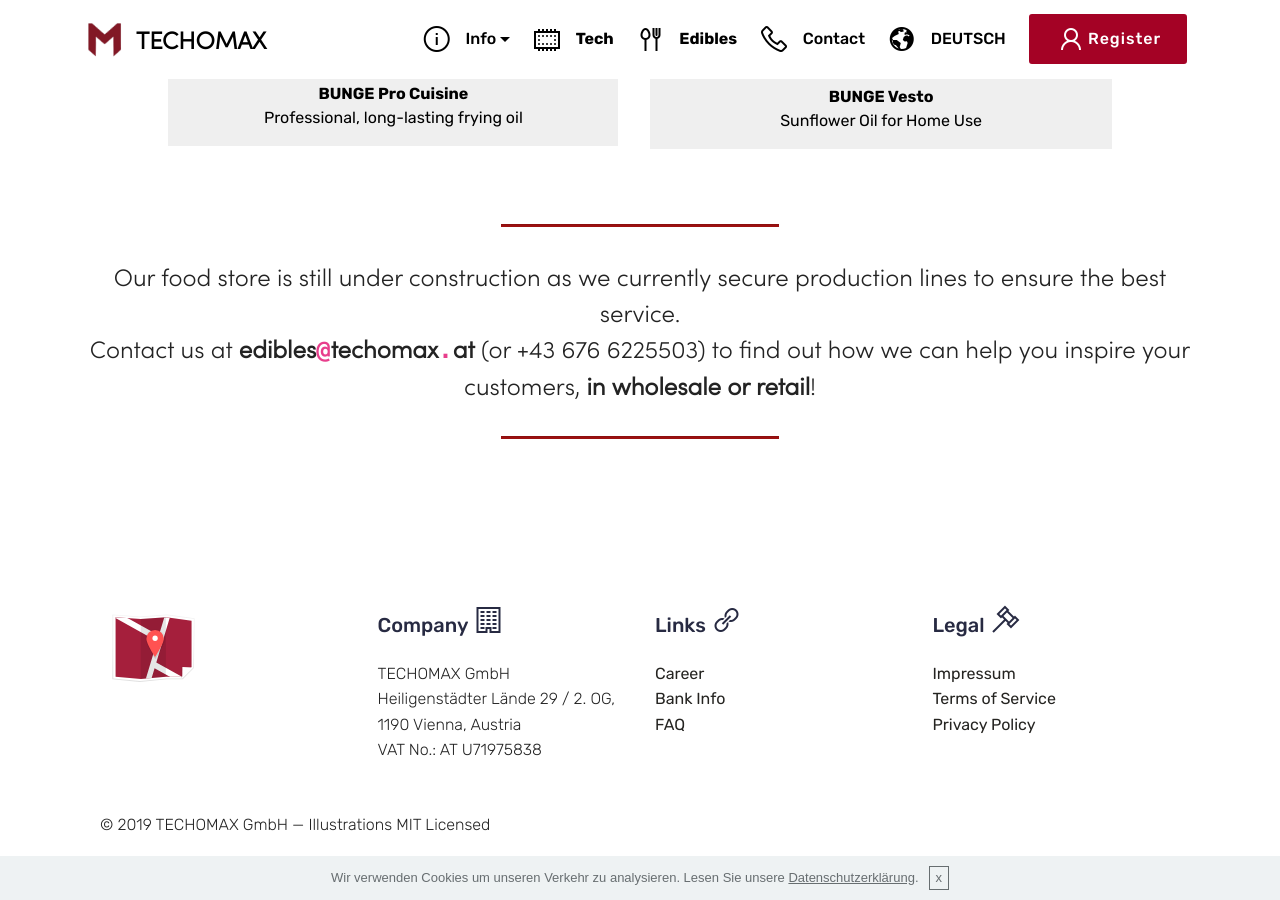
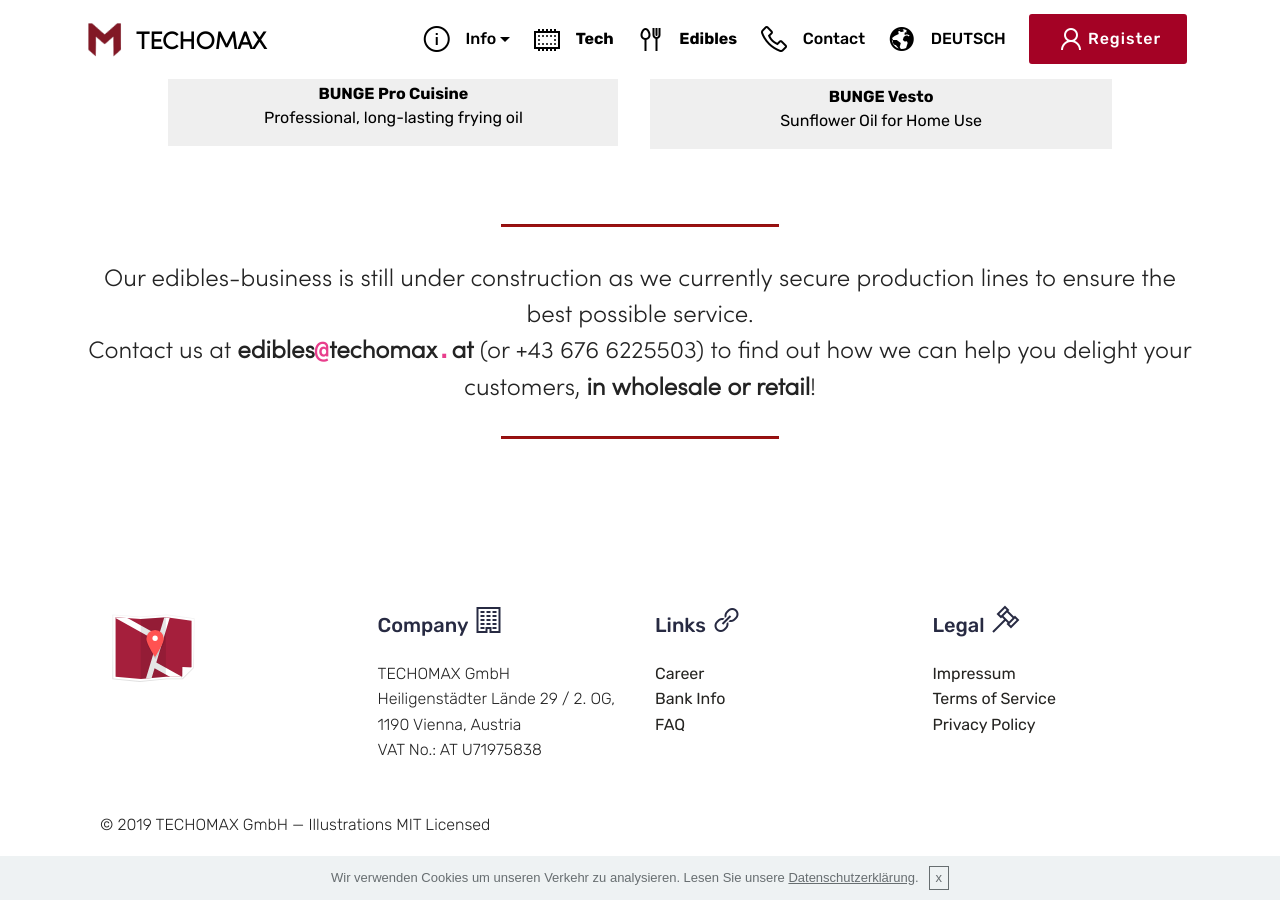
Before and after one commit to techomax/techomax.github.io, a Jekyll site: the page built from en/edibles.html, in a window 1280 px wide and 900 px high, scrolled down 2345 px. Built offline with Jekyll 4.4.1, drawn with Linux system fonts in a browser that asks for light colours; some web fonts are replaced; a script that is not in the unit is left out; some of the changed text lies outside the part shown.

Commit message:
langauge fixes

```diff
--- a/_includes/pages/edibles.html
+++ b/_includes/pages/edibles.html
@@ -210,7 +210,7 @@
             <hr class="line" style="width: 25%;">
             <div class="section-text align-center mbr-fonts-style display-5">
               {% if page.lang == 'en' %}
-                    Our food store is still under construction as we currently secure production lines to ensure the best service.<div>Contact us at <strong>edibles<code>@</code>techomax<code>.</code>at</strong> (or +43 676 6225503)&nbsp;to find out how we can help you inspire your customers,<strong>&nbsp;in wholesale or retail</strong>!
+                    Our edibles-business is still under construction as we currently secure production lines to ensure the best possible service.<div>Contact us at <strong>edibles<code>@</code>techomax<code>.</code>at</strong> (or +43 676 6225503)&nbsp;to find out how we can help you delight your customers,<strong>&nbsp;in wholesale or retail</strong>!
                     {% else %}
                     Unser Esswaren-Geschäft ist noch in Arbeit, da wir momentan Produktionslinien sichern, um den besten Service zu gewährleisten.<div>Kontaktieren Sie uns unter <strong>edibles<code>@</code>techomax<code>.</code>at</strong> (oder +43 676 6225503)&nbsp;um zu erfahren, wie wir Ihnen helfen können, Ihre Kunden zu begeistern,<strong>&nbsp;im Groß- oder Einzelhandel</strong>!
                     {% endif %}
```
Also changed, not shown: other parts of _includes/pages/edibles.html (+1 -1 lines), _includes/pages/agb-en.md (+1 -1 lines).
